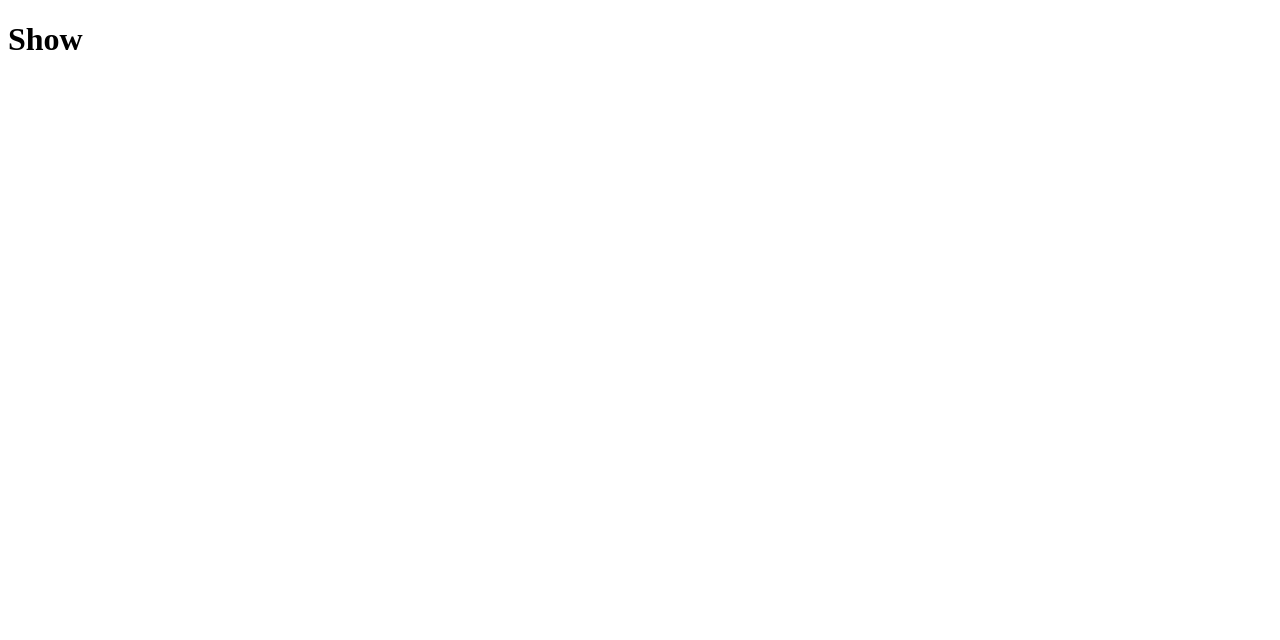
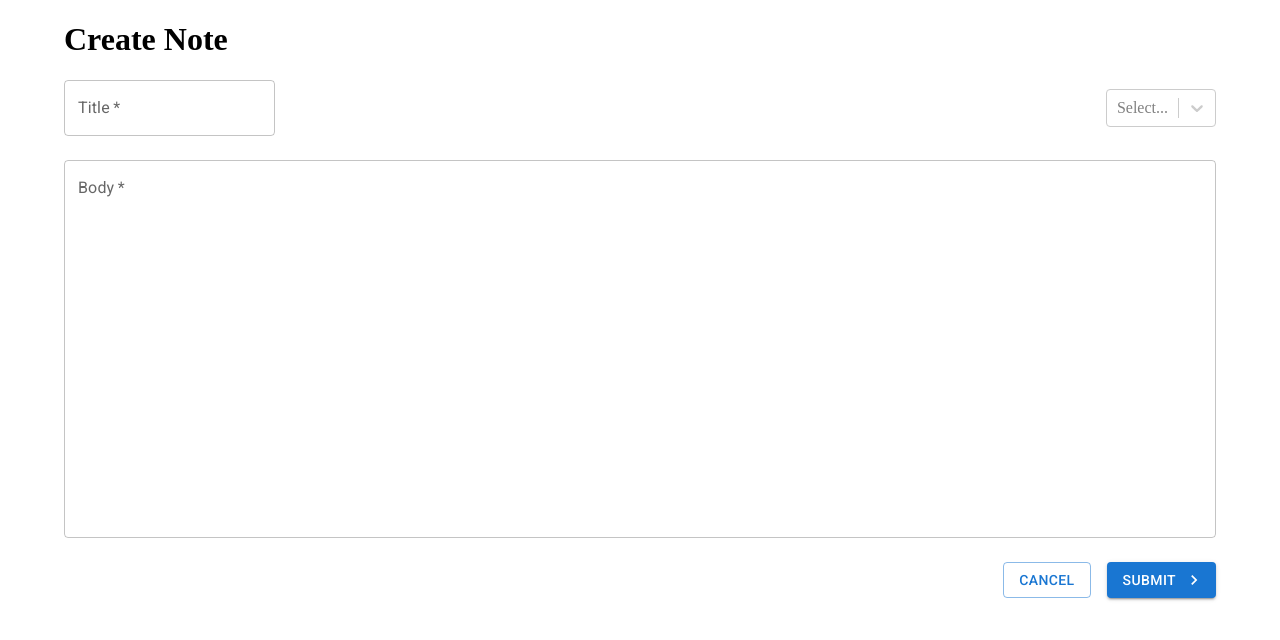
Before and after one commit to kristina-sparrow/note-app, a React app: page /create in a window 1280 px wide. Shown: the top 640 px of the page. Built offline with nearby package versions, Linux system fonts and the light colour scheme.

Commit message:
Create local storage hook and update layout for noteform

```diff
--- a/src/app/App.tsx
+++ b/src/app/App.tsx
@@ -1,5 +1,13 @@
+import React from "react";
 import { Routes, Route, Navigate } from "react-router-dom";
+import { useLocalStorage } from "./hooks/useLocalStorage";
+import { v4 as uuidV4 } from "uuid";
 import CreateNote from "./pages/CreateNote";
+import Container from "@mui/material/Container";
+
+export type Note = {
+  id: string;
+} & NoteData;
 
 export type NoteData = {
   title: string;
@@ -12,16 +20,53 @@ export type Tag = {
   label: string;
 };
 
+export type RawNote = {
+  id: string;
+} & RawNoteData;
+
+export type RawNoteData = {
+  title: string;
+  markdown: string;
+  tagIds: string[];
+};
+
 export default function App() {
+  const [notes, setNotes] = useLocalStorage<RawNote[]>("NOTES", []);
+  const [tags, setTags] = useLocalStorage<Tag[]>("TAGS", []);
+
+  function onCreateNote({ tags, ...data }: NoteData) {
+    setNotes((prevNotes) => {
+      return [
+        ...prevNotes,
+        { ...data, id: uuidV4(), tagIds: tags.map((tag) => tag.id) },
+      ];
+    });
+  }
+
+  function addTag(tag: Tag) {
+    setTags((prev) => [...prev, tag]);
+  }
+
   return (
+    <Container>
       <Routes>
         <Route path="/" element={<h1>Home</h1>} />
-      <Route path="/new" element={<CreateNote />} />
+        <Route
+          path="/create"
+          element={
+            <CreateNote
+              onSubmit={onCreateNote}
+              onAddTag={addTag}
+              availableTags={tags}
+            />
+          }
+        />
         <Route path="/:id">
-        <Route index element={<h1>Show</h1>} />
+          <Route index element={<h1>View</h1>} />
           <Route path="edit" element={<h1>Edit</h1>} />
         </Route>
         <Route path="*" element={<Navigate to="/" />} />
       </Routes>
+    </Container>
   );
 }
--- a/src/app/components/NoteForm.tsx
+++ b/src/app/components/NoteForm.tsx
@@ -1,4 +1,4 @@
-import { FormEvent, useRef, useState } from "react";
+import React, { FormEvent, useRef, useState } from "react";
 import { Link, useNavigate } from "react-router-dom";
 import CreatableReactSelect from "react-select/creatable";
 import TextField from "@mui/material/TextField";
@@ -6,6 +6,7 @@ import Button from "@mui/material/Button";
 import { KeyboardArrowRight } from "@mui/icons-material";
 import { v4 as uuidV4 } from "uuid";
 import { NoteData, Tag } from "../App";
+import Stack from "@mui/material/Stack";
 
 type NoteFormProps = {
   onSubmit: (data: NoteData) => void;
@@ -43,8 +44,8 @@ export default function NoteForm({
     if (title && markdown) {
       onSubmit({
         title: titleRef.current!.value,
+        markdown: markdownRef.current!.value,
         tags: selectedTags,
-        markdown: markdownRef.current!.value,
       });
     }
 
@@ -53,6 +54,12 @@ export default function NoteForm({
 
   return (
     <form noValidate autoComplete="off" onSubmit={handleSubmit}>
+      <Stack direction="column" justifyContent="flex-start" spacing={3}>
+        <Stack
+          direction="row"
+          alignItems="center"
+          justifyContent="space-between"
+        >
           <TextField
             label="Title"
             variant="outlined"
@@ -82,17 +89,27 @@ export default function NoteForm({
             }}
             isMulti
           />
+        </Stack>
         <TextField
           label="Body"
           variant="outlined"
           multiline
-        rows={8}
+          rows={15}
           fullWidth
           required
           ref={markdownRef}
           defaultValue={markdown}
           error={markdownError}
         />
+        <Stack
+          direction="row"
+          alignItems="center"
+          justifyContent="flex-end"
+          spacing={2}
+        >
+          <Button component={Link} to={".."} variant="outlined" color="primary">
+            Cancel
+          </Button>
           <Button
             type="submit"
             variant="contained"
@@ -101,11 +118,8 @@ export default function NoteForm({
           >
             Submit
           </Button>
-      <Link to="..">
-        <Button variant="outlined" color="secondary">
-          Cancel
-        </Button>
-      </Link>
+        </Stack>
+      </Stack>
     </form>
   );
 }
--- /dev/null
+++ b/src/app/hooks/useLocalStorage.ts
@@ -0,0 +1,22 @@
+import { useEffect, useState } from "react";
+
+export function useLocalStorage<T>(key: string, initialValue: T | (() => T)) {
+  const [value, setValue] = useState<T>(() => {
+    const jsonValue = localStorage.getItem(key);
+    if (jsonValue == null) {
+      if (typeof initialValue === "function") {
+        return (initialValue as () => T)();
+      } else {
+        return initialValue;
+      }
+    } else {
+      return JSON.parse(jsonValue);
+    }
+  });
+
+  useEffect(() => {
+    localStorage.setItem(key, JSON.stringify(value));
+  }, [value, key]);
+
+  return [value, setValue] as [T, typeof setValue];
+}
--- a/src/app/pages/CreateNote.tsx
+++ b/src/app/pages/CreateNote.tsx
@@ -1,3 +1,4 @@
+import React from "react";
 import NoteForm from "../components/NoteForm";
 import { NoteData, Tag } from "../App";
 
@@ -14,7 +15,7 @@ export default function CreateNote({
 }: CreateNoteProps) {
   return (
     <>
-      <h1 className="page-title">New Note</h1>
+      <h1 className="page-title">Create Note</h1>
       <NoteForm
         onSubmit={onSubmit}
         onAddTag={onAddTag}
--- a/webpack.config.js
+++ b/webpack.config.js
@@ -8,6 +8,7 @@ module.exports = {
   output: {
     path: path.resolve(__dirname, "public"),
     filename: "bundle.js",
+    publicPath: "/",
     assetModuleFilename: (pathData) => {
       const filepath = path
         .dirname(pathData.filename)
@@ -49,6 +50,7 @@ module.exports = {
   devServer: {
     static: ["src"],
     hot: true,
+    historyApiFallback: true,
   },
   optimization: {
     minimizer: [new CssMinimizerPlugin()],
@@ -61,4 +63,5 @@ module.exports = {
     }),
     new MiniCssExtractPlugin(),
   ],
+  devtool: "eval-source-map",
 };
```
Lines whose indentation alone changed are shown as unchanged.
